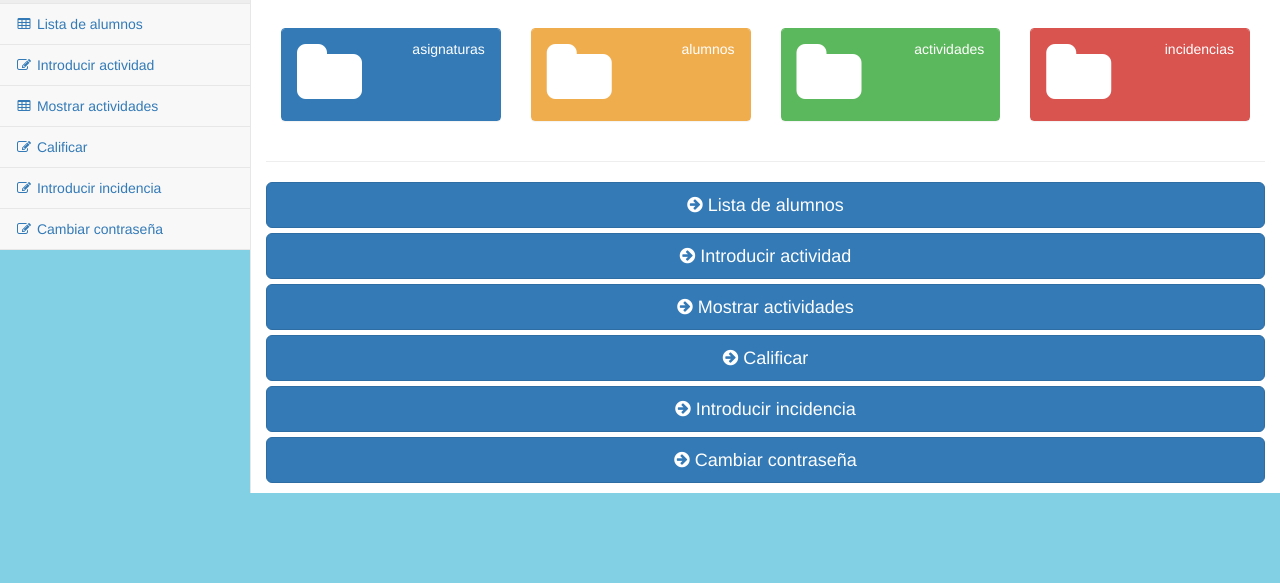
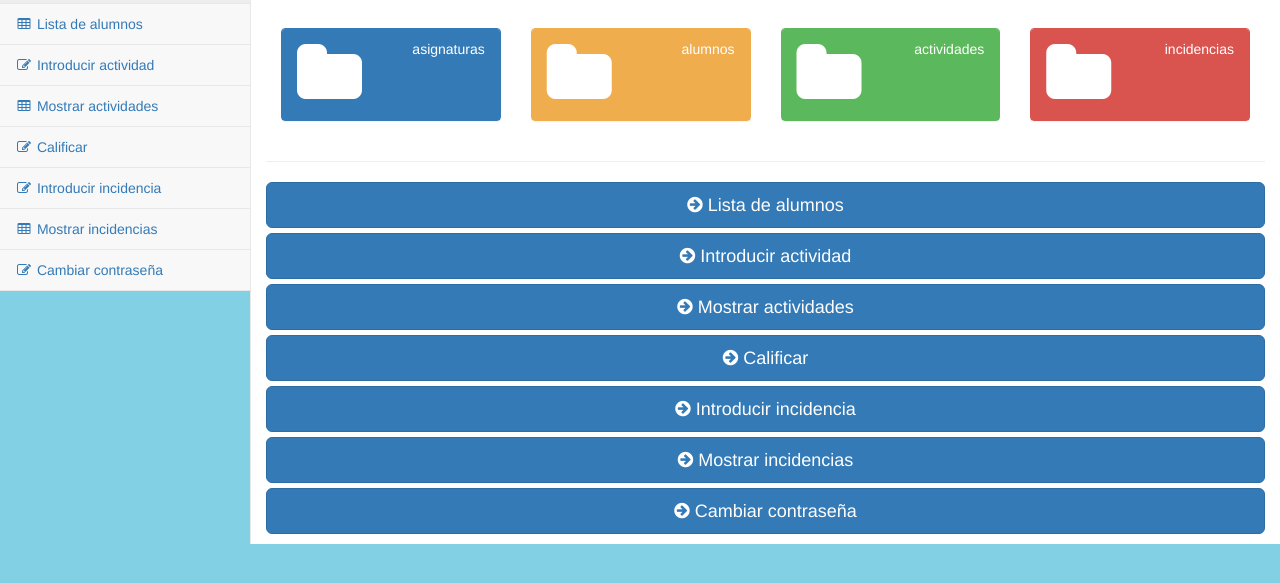
Before and after one commit to aitorsanta/proyecto, a website: page static/pages/indexProf.html in a window 1280 px wide. Shown: the part 153-736 px from the top of the page. Drawn offline with nearby package versions, Linux system fonts and the light colour scheme; no server answers.

Commit message:
Ajustes varios

```diff
--- a/static/pages/indexProf.html
+++ b/static/pages/indexProf.html
@@ -170,6 +170,9 @@
                             <a href="introducirIncidencia.html"><i class="fa fa-edit fa-fw"></i> Introducir incidencia</a>
                         </li>
                         <li>
+                            <a href="mostrarIncidencias.html"><i class="fa fa-table fa-fw"></i> Mostrar incidencias</a>
+                        </li>
+                        <li>
                             <a href="cambiarContraseniaD.html"><i class="fa fa-edit fa-fw"></i> Cambiar contraseña</a>
                         </li>
                     </ul>
@@ -300,6 +303,7 @@
                                 <a href="mostrarActividades.html" type="button" class="btn btn-primary btn-lg btn-block"><i class="fa fa-arrow-circle-right"></i> Mostrar actividades</a>
                                 <a href="calificar.html" type="button" class="btn btn-primary btn-lg btn-block"><i class="fa fa-arrow-circle-right"></i> Calificar</a>
                                 <a href="introducirIncidencia.html" type="button" class="btn btn-primary btn-lg btn-block"><i class="fa fa-arrow-circle-right"></i> Introducir incidencia</a>
+                                <a href="mostrarIncidencias.html" type="button" class="btn btn-primary btn-lg btn-block"><i class="fa fa-arrow-circle-right"></i> Mostrar incidencias</a>
                                 <a href="cambiarContraseniaD.html" type="button" class="btn btn-primary btn-lg btn-block"><i class="fa fa-arrow-circle-right"></i> Cambiar contraseña</a>
                             </p>
 
```
Also changed, not shown: static/pages/IntroducirActividad.html (+3 -0 lines), static/pages/IntroducirIncidencia.html (+3 -0 lines), static/pages/calificar.html (+3 -0 lines), static/pages/cambiarContraseniaD.html (+3 -0 lines), static/pages/mostrarActividades.html (+3 -0 lines), static/pages/mostrarAlumnosProf.html (+3 -0 lines), 1 other file.
